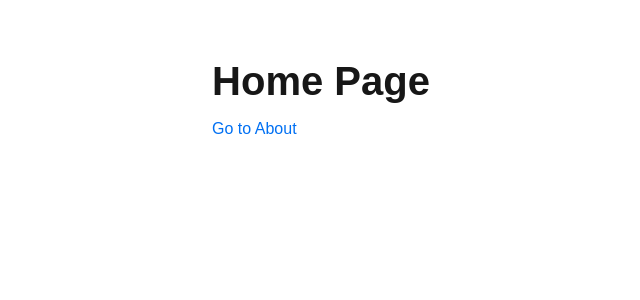
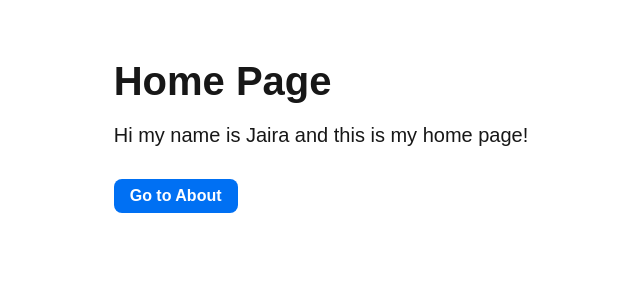
Before and after one commit to jcaylao/NEW-3.1-Github-Pages, a Next.js app: page / in a window 1280 px wide. Shown: the top 300 px of the page, without its empty margins (319-959 px from the left). Built offline with nearby package versions, Linux system fonts and the light colour scheme.

Commit message:
added short description to pages and updated link styling

```diff
--- a/src/app/about/page.js
+++ b/src/app/about/page.js
@@ -4,7 +4,8 @@ export default function About() {
     return (
         <div>
             <h1>About Page</h1>
-            <Link href="/">
+            <p>Hi my name is Jaira and this is my about page!</p>
+            <Link href="/" className="link-button">
                 Go back Home
             </Link>
         </div>
--- a/src/app/globals.css
+++ b/src/app/globals.css
@@ -73,3 +73,19 @@ p {
   font-size: 1.25rem;
   margin-bottom: 1rem;
 }
+
+.link-button {
+  padding: 0.5rem 1rem;
+  background-color: #0070f3;
+  color: white;
+  border-radius: 8px;
+  font-weight: 600;
+  text-decoration: none;
+  transition: background-color 0.2s ease;
+  margin-top: 1rem;
+  display: inline-block;
+}
+
+.link-button:hover {
+  background-color: #0051a3;
+}
--- a/src/app/page.js
+++ b/src/app/page.js
@@ -4,7 +4,8 @@ export default function Home() {
     return (
         <div>
             <h1>Home Page</h1>
-            <Link href="/about">
+            <p>Hi my name is Jaira and this is my home page!</p>
+            <Link href="/about" className="link-button">
                 Go to About
             </Link>
         </div>
```
